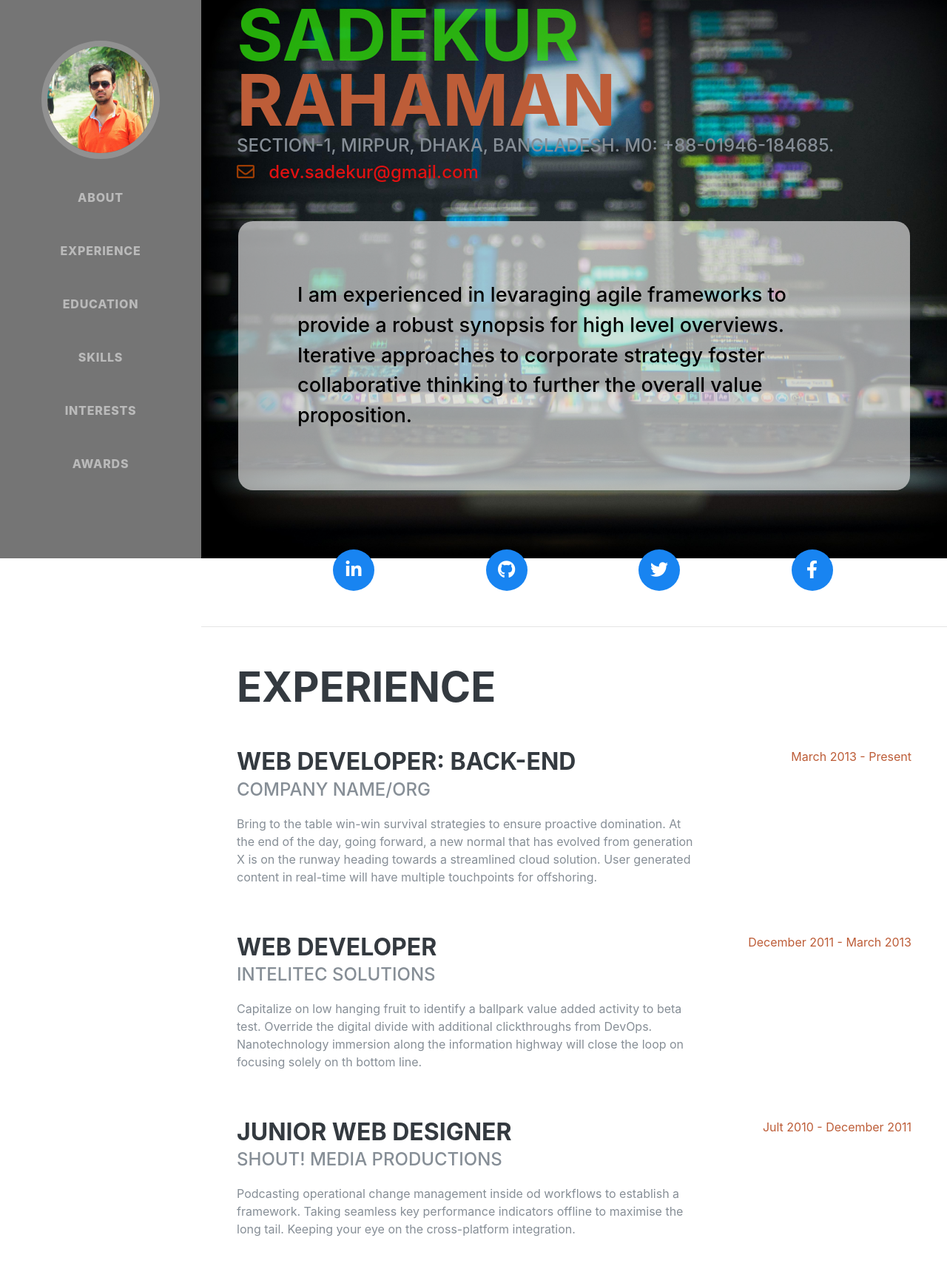
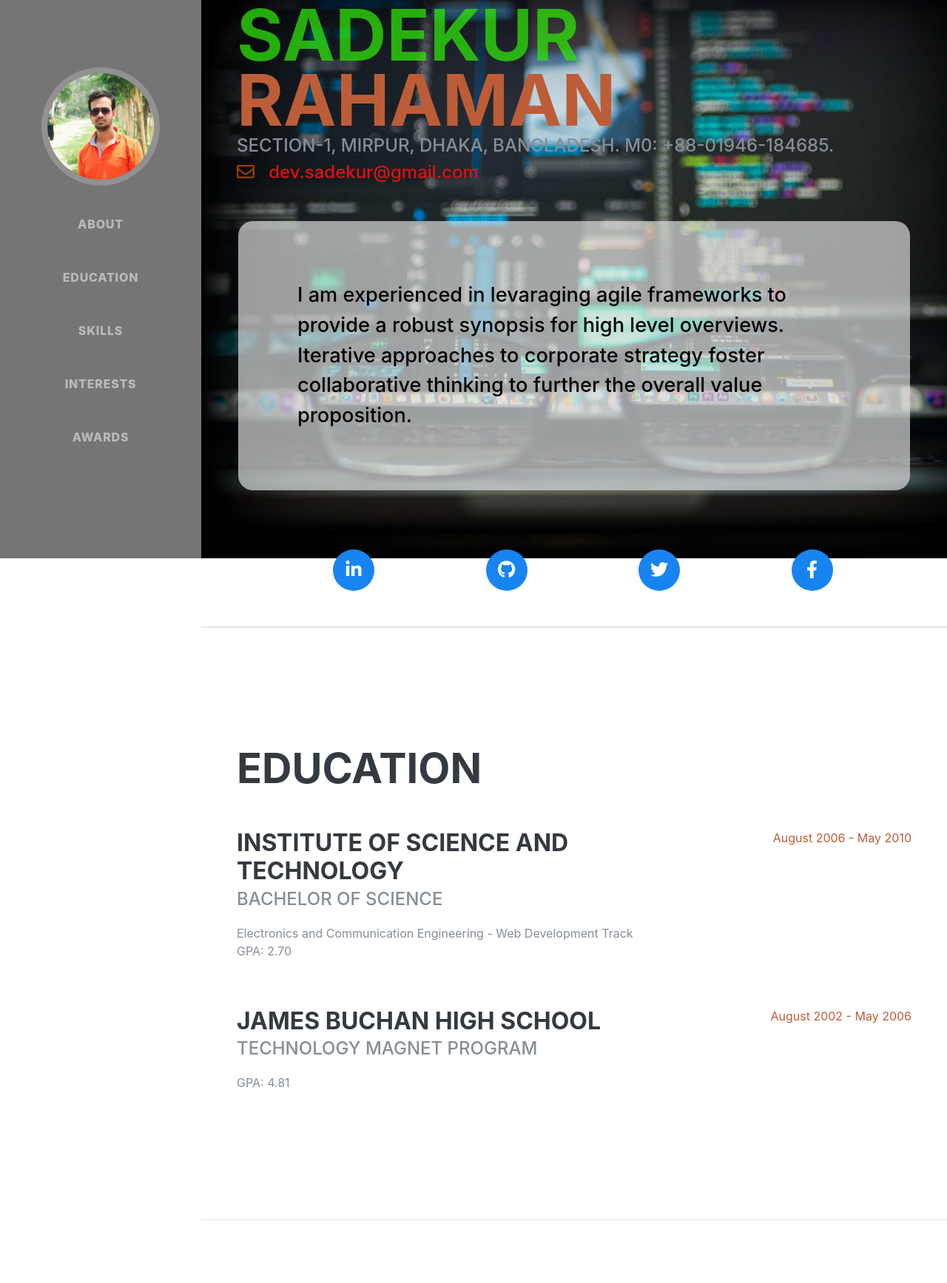
Before and after one commit to Biplob14/portfolio, a plain HTML site: page index.html in a window 1280 px wide. Shown: the part 45-1780 px from the top of the page at 74% size. Drawn offline with Linux system fonts and the light colour scheme; a script that the page names is missing; a web font is replaced by a local one.

Commit message:
experience hidden for further change

```diff
--- a/index.html
+++ b/index.html
@@ -32,9 +32,9 @@
                 <li class="nav-item">
                     <a href="#about" class="nav-link js-scroll-trigger">About</a>
                 </li>
-                <li class="nav-item">
+                <!-- <li class="nav-item">
                     <a href="#experience" class="nav-link js-scroll-trigger">Experience</a>
-                </li>
+                </li> -->
                 <li class="nav-item">
                     <a href="#education" class="nav-link js-scroll-trigger">Education</a>
                 </li>
@@ -82,7 +82,7 @@
             </div>
         </section>
         <hr class="m-0">
-        <section class="resume-section p-3 p-lg-5 d-flex justify-content-center" id="experience">
+        <!-- <section class="resume-section p-3 p-lg-5 d-flex justify-content-center" id="experience">
             <div class="w-100">
                 <h2 class="mb-5">Experience</h2>
 
@@ -142,7 +142,7 @@
                 </div>
 
             </div>
-        </section>
+        </section> -->
 
         <hr class="m-0">
 
```
